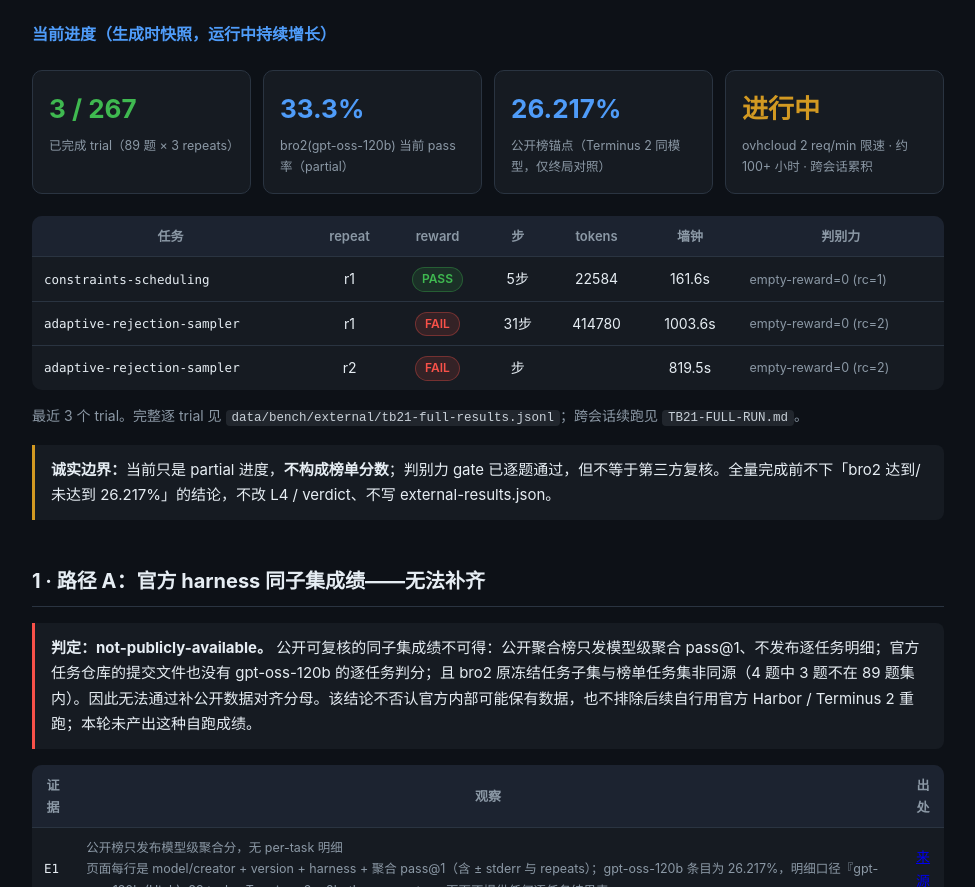
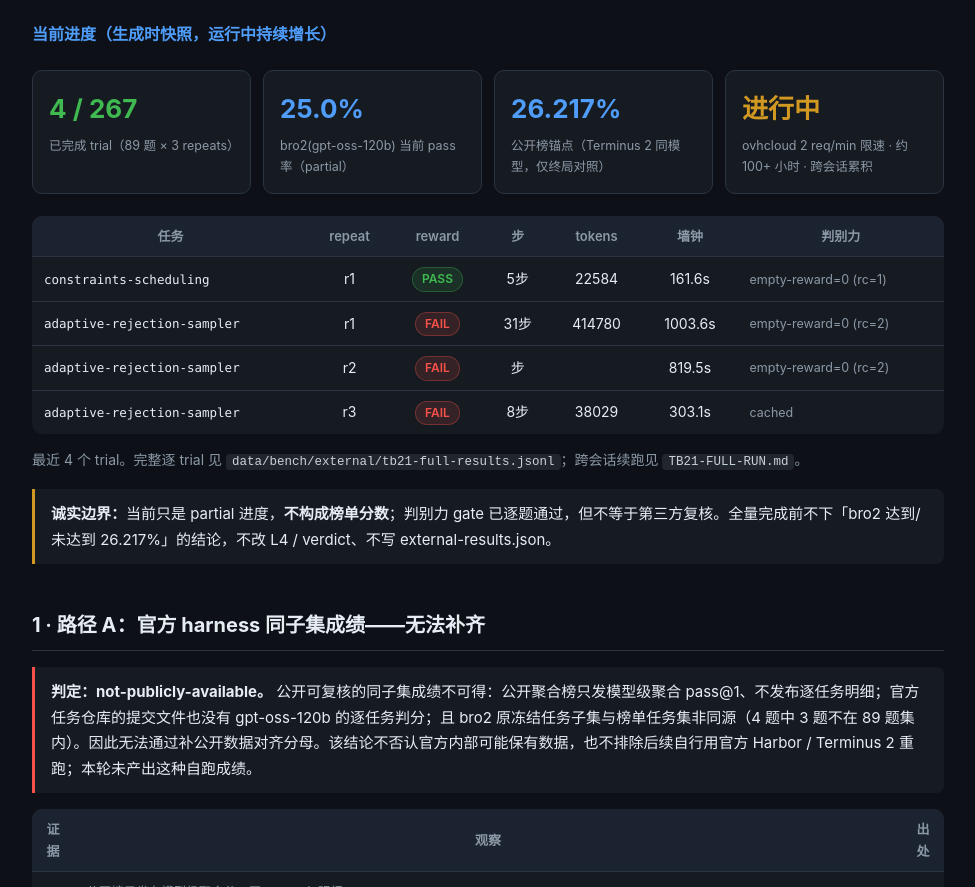
Before and after one commit to moda1216/bro2, a website: page docs/CORE-REPORT.html in a window 1280 px wide. Shown: the part 1914-2801 px from the top of the page, without its empty margins (152-1127 px from the left). Drawn offline with Linux system fonts and the light colour scheme.

Commit message:
measure(progress): 全量读数入库第4条（adaptive-r3 reward=0, 8步/303s）+ 报告刷新 4/267

```diff
--- a/docs/CORE-REPORT.html
+++ b/docs/CORE-REPORT.html
@@ -81,13 +81,13 @@ ul{margin:8px 0;padding-left:22px}li{margin:5px 0}.foot{margin-top:44px;padding-
 
 <h3>当前进度（生成时快照，运行中持续增长）</h3>
 <div class="kpis">
-<div class="kpi"><div class="n g">3 / 267</div><div class="l">已完成 trial（89 题 × 3 repeats）</div></div>
-<div class="kpi"><div class="n">33.3%</div><div class="l">bro2(gpt-oss-120b) 当前 pass 率（partial）</div></div>
+<div class="kpi"><div class="n g">4 / 267</div><div class="l">已完成 trial（89 题 × 3 repeats）</div></div>
+<div class="kpi"><div class="n">25.0%</div><div class="l">bro2(gpt-oss-120b) 当前 pass 率（partial）</div></div>
 <div class="kpi"><div class="n dim">26.217%</div><div class="l">公开榜锚点（Terminus 2 同模型，仅终局对照）</div></div>
 <div class="kpi"><div class="n w">进行中</div><div class="l">ovhcloud 2 req/min 限速 · 约 100+ 小时 · 跨会话累积</div></div>
 </div>
-<table><tr><th>任务</th><th>repeat</th><th>reward</th><th>步</th><th>tokens</th><th>墙钟</th><th>判别力</th></tr><tr><td class="k mono">constraints-scheduling</td><td>r1</td><td><span class="b ok">PASS</span></td><td>5步</td><td>22584</td><td>161.6s</td><td class="dim">empty-reward=0 (rc=1)</td></tr><tr><td class="k mono">adaptive-rejection-sampler</td><td>r1</td><td><span class="b no">FAIL</span></td><td>31步</td><td>414780</td><td>1003.6s</td><td class="dim">empty-reward=0 (rc=2)</td></tr><tr><td class="k mono">adaptive-rejection-sampler</td><td>r2</td><td><span class="b no">FAIL</span></td><td>步</td><td></td><td>819.5s</td><td class="dim">empty-reward=0 (rc=2)</td></tr></table>
-<p class="sub">最近 3 个 trial。完整逐 trial 见 <code>data/bench/external/tb21-full-results.jsonl</code>；跨会话续跑见 <code>TB21-FULL-RUN.md</code>。</p>
+<table><tr><th>任务</th><th>repeat</th><th>reward</th><th>步</th><th>tokens</th><th>墙钟</th><th>判别力</th></tr><tr><td class="k mono">constraints-scheduling</td><td>r1</td><td><span class="b ok">PASS</span></td><td>5步</td><td>22584</td><td>161.6s</td><td class="dim">empty-reward=0 (rc=1)</td></tr><tr><td class="k mono">adaptive-rejection-sampler</td><td>r1</td><td><span class="b no">FAIL</span></td><td>31步</td><td>414780</td><td>1003.6s</td><td class="dim">empty-reward=0 (rc=2)</td></tr><tr><td class="k mono">adaptive-rejection-sampler</td><td>r2</td><td><span class="b no">FAIL</span></td><td>步</td><td></td><td>819.5s</td><td class="dim">empty-reward=0 (rc=2)</td></tr><tr><td class="k mono">adaptive-rejection-sampler</td><td>r3</td><td><span class="b no">FAIL</span></td><td>8步</td><td>38029</td><td>303.1s</td><td class="dim">cached</td></tr></table>
+<p class="sub">最近 4 个 trial。完整逐 trial 见 <code>data/bench/external/tb21-full-results.jsonl</code>；跨会话续跑见 <code>TB21-FULL-RUN.md</code>。</p>
 <div class="callout warn"><b>诚实边界：</b>当前只是 partial 进度，<b>不构成榜单分数</b>；判别力 gate 已逐题通过，但不等于第三方复核。全量完成前不下「bro2 达到/未达到 26.217%」的结论，不改 L4 / verdict、不写 external-results.json。</div>
 
 <h2>1 · 路径 A：官方 harness 同子集成绩——无法补齐</h2>
```
Also changed, not shown: 1 other file.
